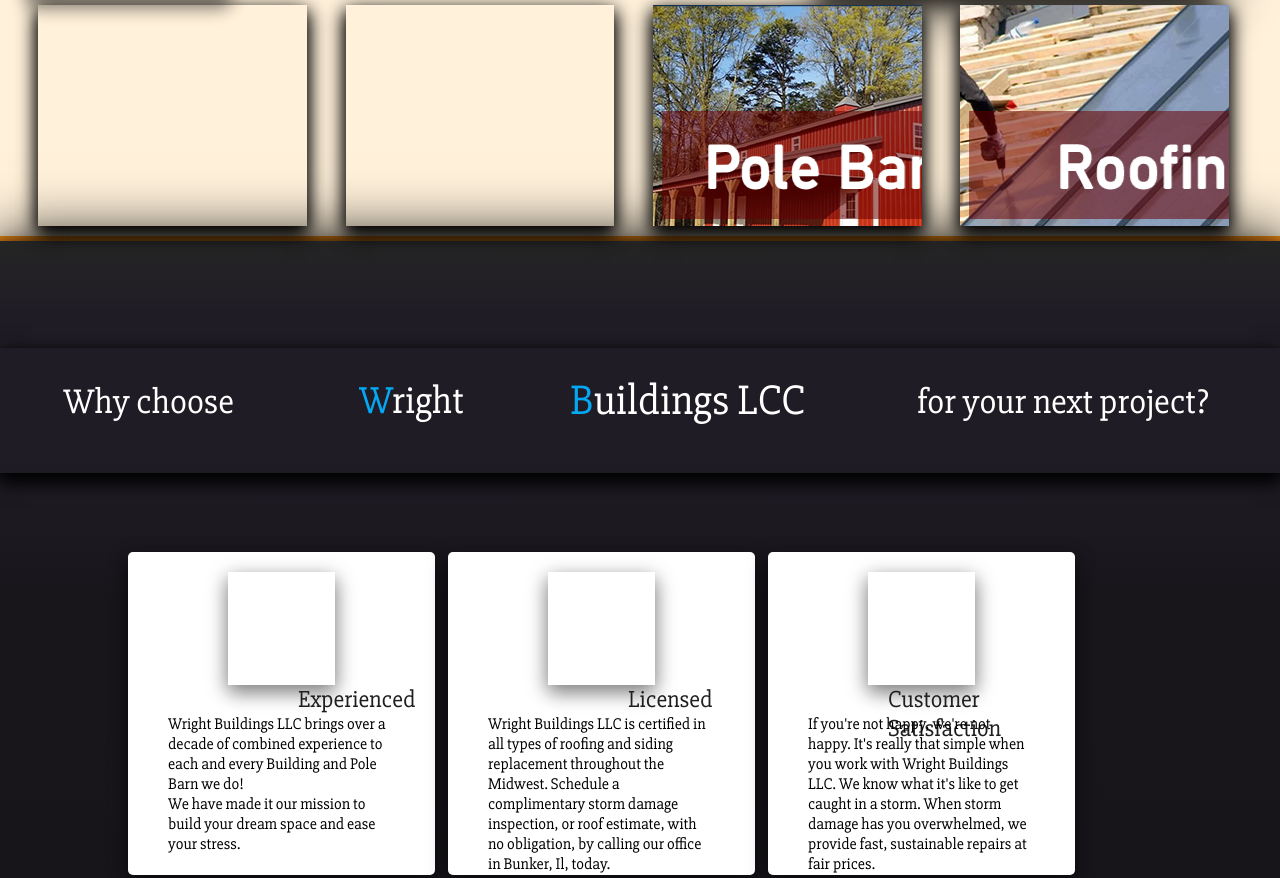
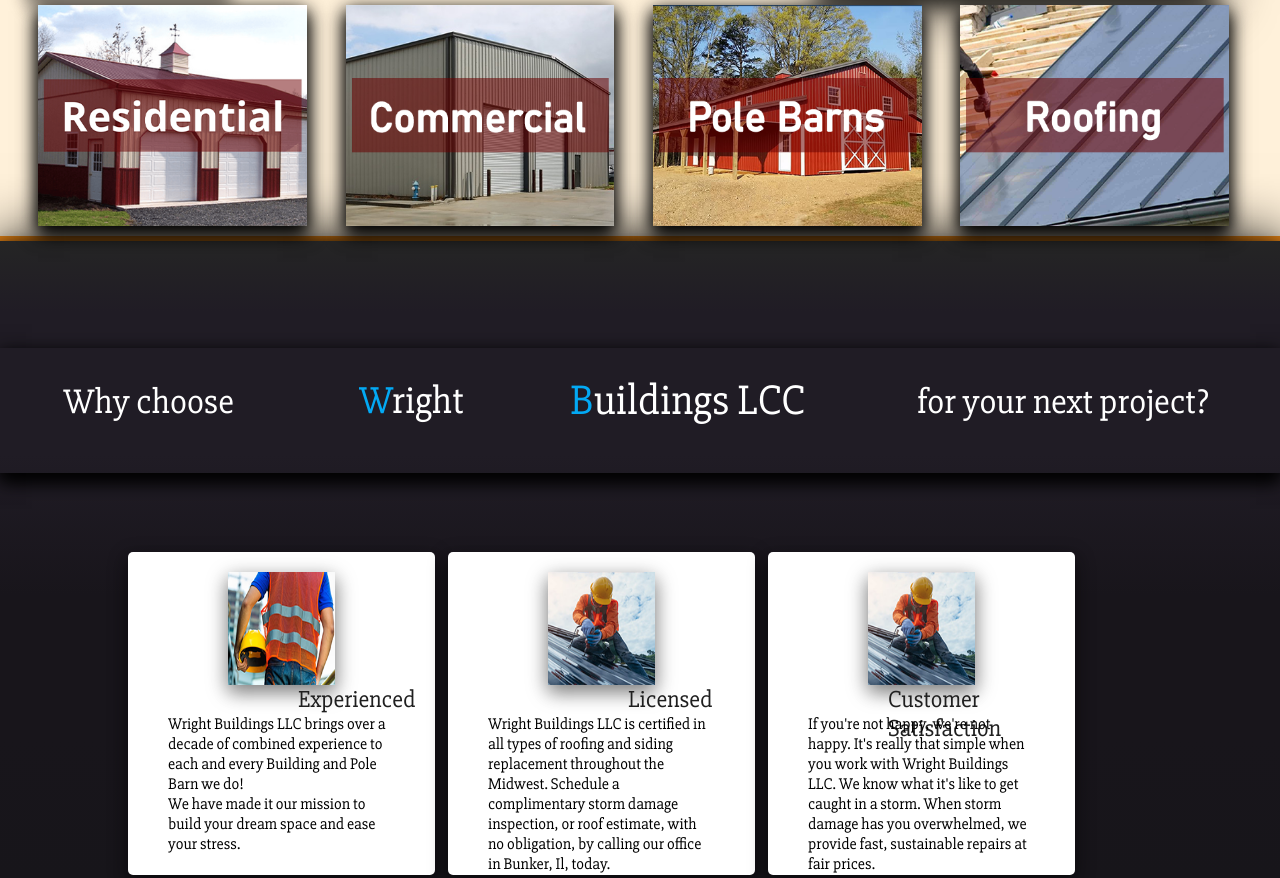
Before and after one commit to jasonman6001/WrightBuildingsLLCV1, a plain HTML site: page index.html in a window 1280 px wide. Shown: the part 580-1458 px from the top of the page. Drawn offline with nearby package versions, Linux system fonts and the light colour scheme.

Commit message:
Add files via upload

```diff
--- a/index.html
+++ b/index.html
@@ -102,10 +102,18 @@
       </div>
       <div class="Aboutme_info">
         <div class="About_Product_Name"></div>
-        <div class="About_Product"></div>
-        <div class="About_Product2"></div>
-        <div class="About_Product3"></div>
-        <div class="About_Product4"></div>
+        <div class="About_Product">
+          <img class="img_Product" src="img/Product1.png" alt="" />
+        </div>
+        <div class="About_Product2">
+          <img class="img_Product" src="img/Product2.png" alt="" />
+        </div>
+        <div class="About_Product3">
+          <img class="img_Product" src="img/Product3.png" alt="" />
+        </div>
+        <div class="About_Product4">
+          <img class="img_Product" src="img/Product4.png" alt="" />
+        </div>
       </div>
       <div class="Aboutme_Lower_section">
         <div class="About_Whyus">
@@ -116,7 +124,9 @@
         </div>
         <div class="About_ThreeBoxes">
           <div class="About_ThreeBoxes_box1">
-            <div class="About_ThreeBoxes_box1_img"></div>
+            <div class="About_ThreeBoxes_box1_img">
+              <img class="img_Product" src="img/Experiencepng.png" alt="" />
+            </div>
             <div class="About_ThreeBoxes_box1_Text">Experienced</div>
             <div class="About_ThreeBoxes_box1_description">
               Wright Buildings LLC brings over a decade of combined experience
@@ -126,7 +136,9 @@
             </div>
           </div>
           <div class="About_ThreeBoxes_box2">
-            <div class="About_ThreeBoxes_box2_img"></div>
+            <div class="About_ThreeBoxes_box2_img">
+              <img class="img_Product" src="img/Experience2png.png" alt="" />
+            </div>
             <div class="About_ThreeBoxes_box2_Text">Licensed</div>
             <div class="About_ThreeBoxes_box2_description">
               Wright Buildings LLC is certified in all types of roofing and
@@ -136,7 +148,9 @@
             </div>
           </div>
           <div class="About_ThreeBoxes_box3">
-            <div class="About_ThreeBoxes_box3_img"></div>
+            <div class="About_ThreeBoxes_box3_img">
+              <img class="img_Product" src="img/Experience2png.png" alt="" />
+            </div>
             <div class="About_ThreeBoxes_box3_Text">Customer Satisfaction</div>
             <div class="About_ThreeBoxes_box3_description">
               If you're not happy, we're not happy. It's really that simple when
```
